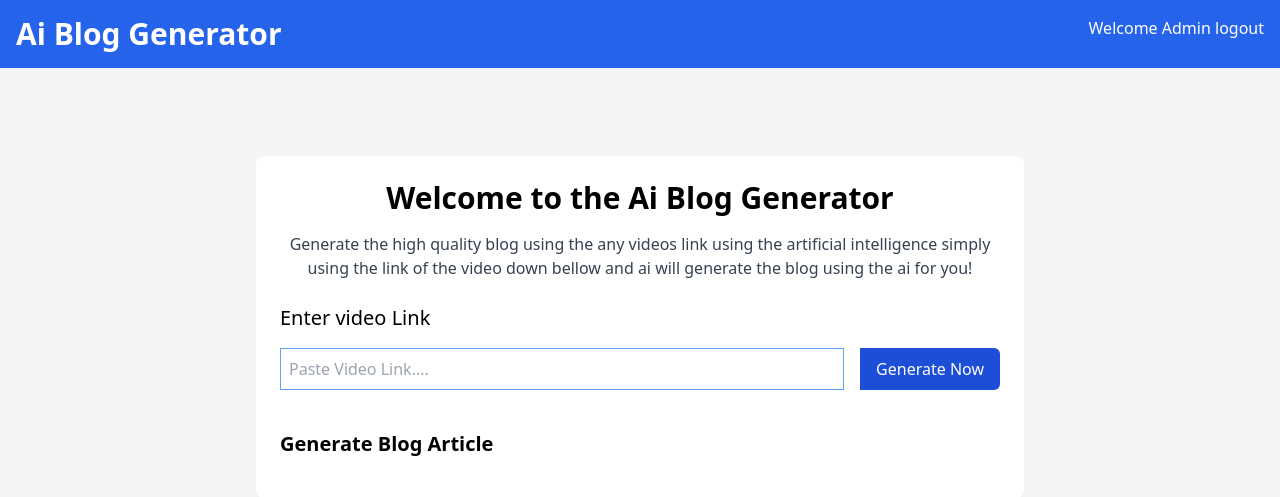
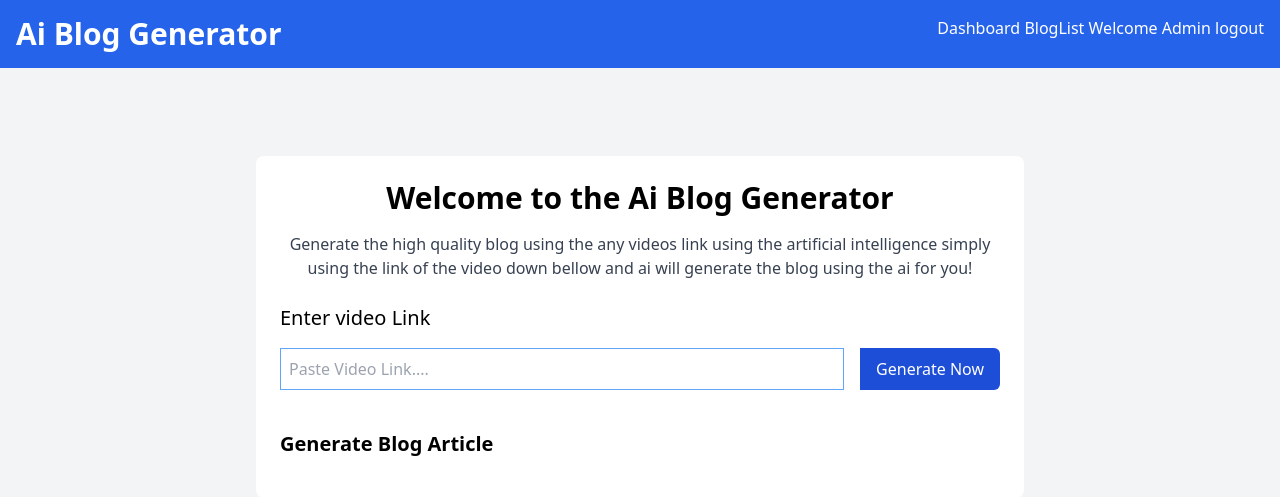
Before and after one commit to ABHISHEKGHARAMI/Ai_Blog_generater, a Django app: page / in a window 1280 px wide. Shown: the top 497 px of the page. Run offline with Django 5.2, Linux system fonts and the light colour scheme; a user stored in the database is signed in.

Commit message:
Added all the link below in the template.

```diff
--- a/ai_blog_app/templates/index.html
+++ b/ai_blog_app/templates/index.html
@@ -52,9 +52,13 @@
         <div>
             <h1 class="text-3xl font-bold">Ai Blog Generator</h1>
         </div>
-        <div>
-            <a href="#" class="text-white hover:underline">Welcome {{ user.username }}</a>
-            <a href="{% url 'logout' %}" class="text-white hover:underline">logout</a>
+        <div class="flex space-x-8">
+            <div>
+                <a href="#" class="text-white hover:underline">Dashboard</a>
+                <a href="{% url 'generate-list' %}" class="text-white hover:underline">BlogList</a>
+                <a href="#" class="text-white hover:underline">Welcome {{ user.username }}</a>
+                <a href="{% url 'logout' %}" class="text-white hover:underline">logout</a>
+            </div>
         </div>
     </nav>
     <br>
```
Also changed, not shown: ai_blog_app/templates/all-blogs.html (+5 -3 lines), ai_blog_app/db.sqlite3.
